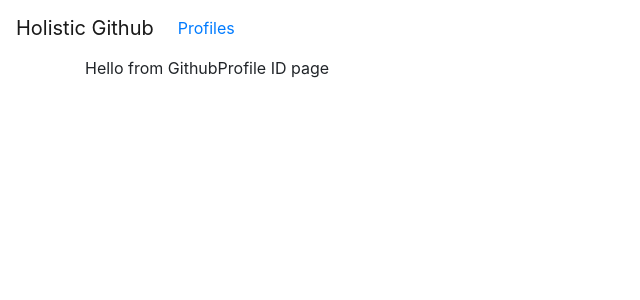
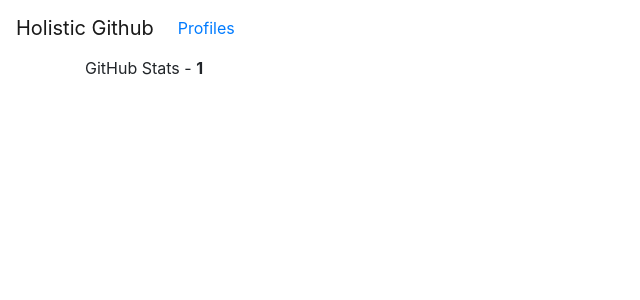
Before and after one commit to holistic-web/holistic-github, a Nuxt app in the folder web-app/: page /profiles/1 in a window 1280 px wide. Shown: the top 300 px of the page, without its empty margins (0-640 px from the left). Built offline with nearby package versions, Linux system fonts and the light colour scheme.

Commit message:
feat: surface userId on _id page

```diff
--- a/web-app/pages/profiles/_id.vue
+++ b/web-app/pages/profiles/_id.vue
@@ -1,6 +1,6 @@
 <template>
   <b-container>
-    <p>Hello from GithubProfile ID page</p>
+    <p>GitHub Stats - <b>{{ userId }}</b></p>
     <b-table v-if="tableData" striped :items="tableData" />
   </b-container>
 </template>
@@ -8,7 +8,7 @@
 <script>
 export default {
   fetch () {
-    this.$store.dispatch('GithubUser/fetchIssues', this.userId)
+    this.$store.dispatch('GithubUser/fetchUserStats', this.userId)
   },
   computed: {
     userId () {
```
